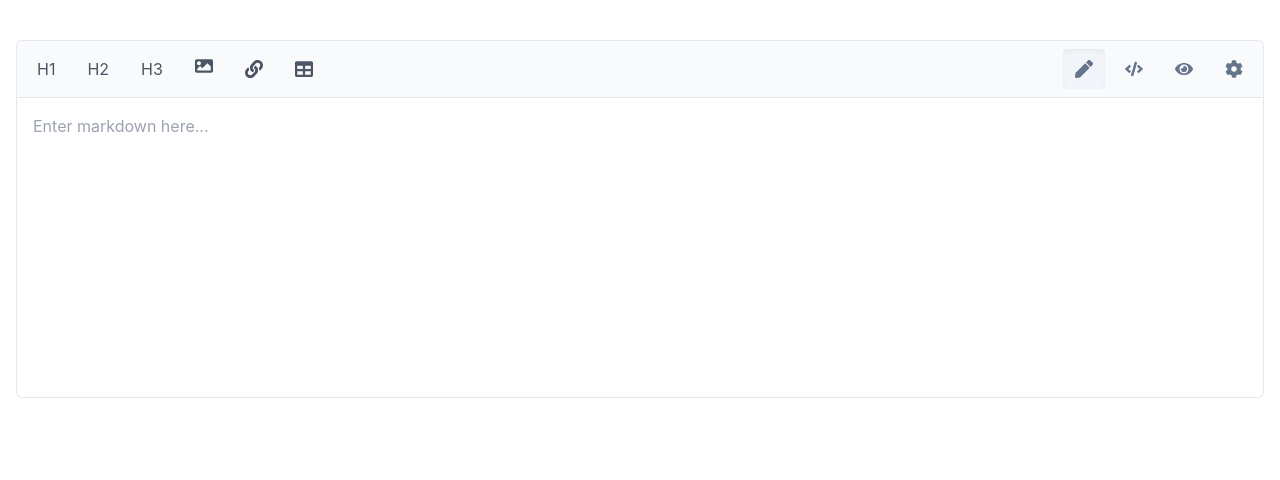
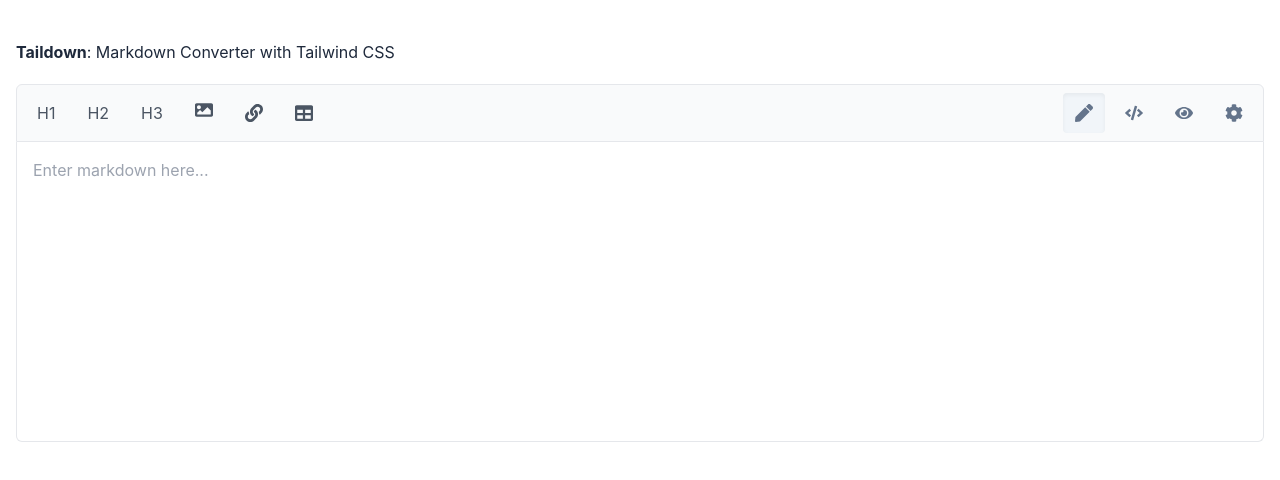
Before and after one commit to taildown/taildown.github.io, a React (Create React App) app: page / in a window 1280 px wide. Shown: the top 480 px of the page. Built offline with nearby package versions, Linux system fonts and the light colour scheme.

Commit message:
refactoring: add title to the page

```diff
--- a/src/MarkdownConverter.tsx
+++ b/src/MarkdownConverter.tsx
@@ -16,6 +16,9 @@
 const MarkdownConverter: React.FC = () => {
   const [markdown, setMarkdown] = useState<string>('');
   const [tailwindClasses, setTailwindClasses] = useState<TailwindClasses>({
+    h1: 'text-3xl font-bold mb-4',
+    h2: 'text-2xl font-bold mb-4',
+    h3: 'text-xl font-bold mb-4',
     p: 'mb-4',
     a: 'text-blue-500',
     img: 'w-full',
@@ -25,10 +28,6 @@
 
   const handleMarkdownChange = (e: ChangeEvent<HTMLTextAreaElement>) => {
     setMarkdown(e.target.value);
-  };
-
-  const handleTailwindChange = (element: string) => (e: ChangeEvent<HTMLInputElement>) => {
-    setTailwindClasses({ ...tailwindClasses, [element]: e.target.value });
   };
 
   const handleMarkdownInsert = (textToInsert: string) => {
@@ -66,7 +65,12 @@
   )}`;
 
   return (
-    <div className="container m-auto flex items-center flex-col mt-10 px-4 min-h-screen">
+    <main className='container m-auto min-h-screen px-4 mt-10'>
+        <h1 className='text-base mt-5 text-slate-800 text-left mb-5'>
+            <strong>Taildown</strong>
+            <span>: Markdown Converter with Tailwind CSS</span>
+        </h1>
+        <div className="flex items-center flex-col">
         {/* Botões para inserir Markdown */}
         <div className="flex gap-x-2 bg-gray-50 p-2 border border-gray-200 rounded-t-md w-full divide">
             <button
@@ -225,6 +229,7 @@
             />
         )}
         </div>
+    </main>
   );
 };
 
```
Lines whose indentation alone changed are shown as unchanged.
